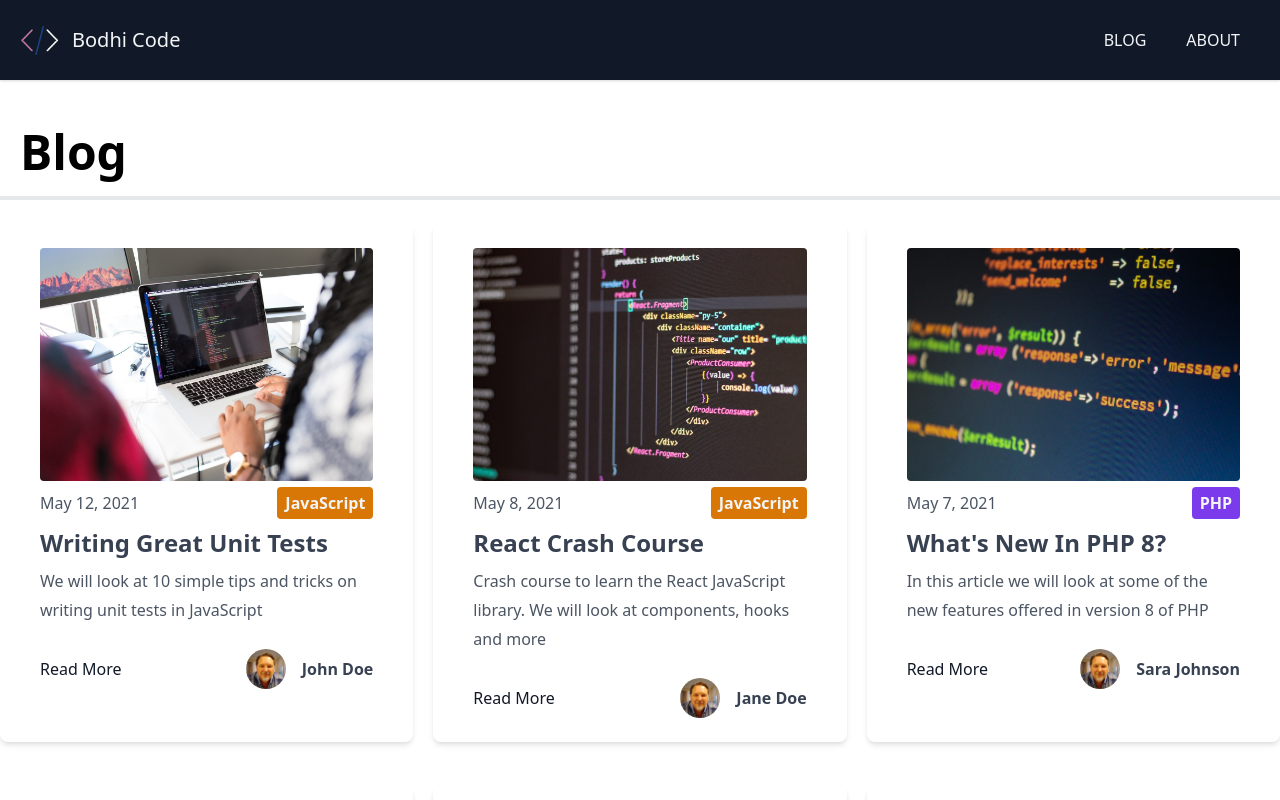
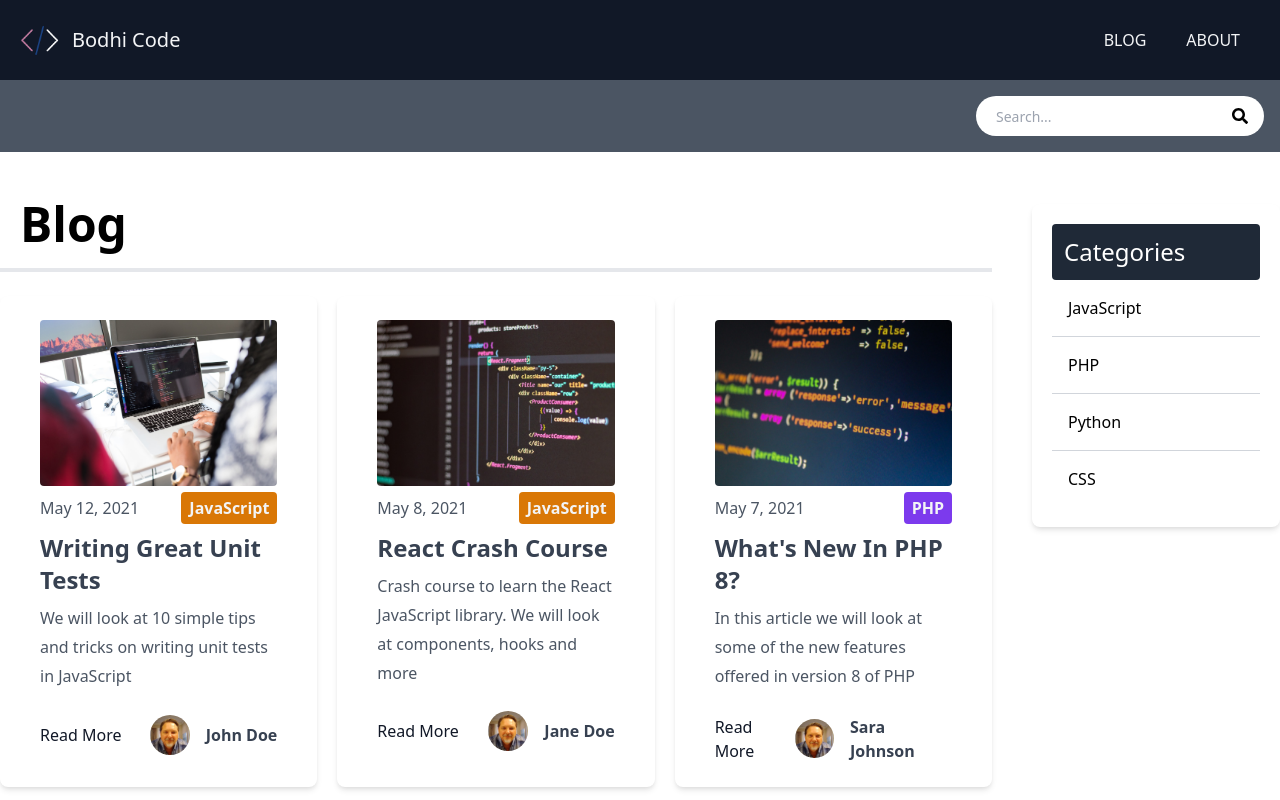
Before and after one commit to webmatters/bodhi-blog, a Next.js app: page /blog/page/1 in a window 1280 px wide. Shown: the top 800 px of the page. Built offline with nearby package versions, Linux system fonts and the light colour scheme.

Commit message:
Adds categories sidebar and beginning of search component.

```diff
--- /dev/null
+++ b/components/CategoryList.js
@@ -0,0 +1,22 @@
+import Link from "next/link"
+
+export default function CategoryList({ categories }) {
+  return (
+    <div className="w-full p-5 bg-white rounded-lg shadow-md mt-6">
+      <h3 className="text-2xl bg-gray-800 text-white p-3 rounded">
+        Categories
+      </h3>
+      <ul className="divide-y divide-gray-300">
+        {categories.map((category, index) => (
+          <Link
+            href={`/blog/category/${category.toLowerCase(0)}`}
+            key={index}
+            passHref
+          >
+            <li className="p-4 cursor-pointer hover:bg-gray-50">{category}</li>
+          </Link>
+        ))}
+      </ul>
+    </div>
+  )
+}
--- a/components/Layout.js
+++ b/components/Layout.js
@@ -1,5 +1,6 @@
 import Head from "next/head"
 import Header from "./Header"
+import Search from './Search'
 
 export default function Layout({ title, keywords, description, children }) {
   return (
@@ -11,6 +12,7 @@
         <link rel="icon" href="/favicon.ico" />
       </Head>
       <Header />
+      <Search />
       <main className="container mx-auto my-7">{children}</main>
     </div>
   )
--- /dev/null
+++ b/components/Search.js
@@ -0,0 +1,23 @@
+import { useState, useEffect } from "react"
+import { FaSearch } from 'react-icons/fa'
+
+export default function Search() {
+  const [searchTerm, setSearchTerm] = useState('')
+  const [searchResults, setSearchResults] = useState([])
+
+  return (
+    <div className="relative bg-gray-600 p-4">
+      <div className="container mx-auto flex items-center justify-center md:justify-end">
+        <div className="relative text-gray-600 w-72">
+          <form>
+            <input type="search" name="search" id="search"  value={searchTerm}
+            onChange={(e) => setSearchTerm(e.target.value)}
+            className="bg-white h-10 px-5 pr-10 rounded-full text-sm w-72 focus:outline-none"
+            placeholder="Search..." />
+            <FaSearch className="absolute top-0 right-0 text-black mt-3 mr-4" />
+          </form>
+        </div>
+      </div>
+    </div>
+  )
+}
--- a/jsconfig.json
+++ b/jsconfig.json
@@ -4,7 +4,8 @@
     "paths": {
       "@/components/*": ["components/*"],
       "@/config/*": ["config/*"],
-      "@/utils/*": ["utils/*"]
+      "@/utils/*": ["utils/*"],
+      "@/lib/*": ["lib/*"]
     }
   }
 }
--- /dev/null
+++ b/lib/posts.js
@@ -0,0 +1,26 @@
+import fs from "fs"
+import path from "path"
+import matter from "gray-matter"
+
+import { sortByDate } from "@/utils/index"
+
+const files = fs.readdirSync(path.join("posts"))
+
+export function getPosts() {
+  const posts = files.map((filename) => {
+    const slug = filename.replace(".md", "")
+
+    const markdownContent = fs.readFileSync(
+      path.join("posts", filename),
+      "utf-8"
+    )
+
+    const { data: frontmatter } = matter(markdownContent)
+
+    return {
+      slug,
+      frontmatter,
+    }
+  })
+  return posts.sort(sortByDate)
+}
--- a/package.json
+++ b/package.json
@@ -13,7 +13,8 @@
     "marked": "^3.0.4",
     "next": "11.1.2",
     "react": "17.0.2",
-    "react-dom": "17.0.2"
+    "react-dom": "17.0.2",
+    "react-icons": "^4.2.0"
   },
   "devDependencies": {
     "autoprefixer": "^10.3.4",
--- a/pages/blog/category/[category_name].js
+++ b/pages/blog/category/[category_name].js
@@ -1,23 +1,35 @@
 import fs from "fs"
 import path from "path"
-import Link from "next/link"
 import matter from "gray-matter"
 
+import { getPosts } from "@/lib/posts"
 import Layout from "@/components/Layout"
 import Post from "@/components/Post"
-import { sortByDate } from "@/utils/index"
+import CategoryList from "@/components/CategoryList"
 
-export default function CategoryBlogPage({ posts, categoryName }) {
+export default function CategoryBlogPage({ posts, categoryName, categories }) {
   return (
     <Layout>
+      <div className="flex justify-between">
+        <div className="w-3/4 mr-10">
           <h1 className="text-5xl border-b-4 p-5 font-bold">
             {categoryName} Articles
           </h1>
 
           <div className="grid md:grid-cols-2 lg:grid-cols-3 gap-5">
             {posts.map((post, index) => (
-          <Post key={index} frontmatter={post.frontmatter} slug={post.slug} />
+              <Post
+                key={index}
+                frontmatter={post.frontmatter}
+                slug={post.slug}
+              />
             ))}
+          </div>
+        </div>
+
+        <div className="w-1/4">
+          <CategoryList categories={categories} />
+        </div>
       </div>
     </Layout>
   )
@@ -49,21 +61,11 @@
 export async function getStaticProps({ params: { category_name } }) {
   const files = fs.readdirSync(path.join("posts"))
 
-  const posts = files.map((filename) => {
-    const slug = filename.replace(".md", "")
+  const posts = getPosts()
 
-    const markdownContent = fs.readFileSync(
-      path.join("posts", filename),
-      "utf-8"
-    )
-
-    const { data: frontmatter } = matter(markdownContent)
-
-    return {
-      slug,
-      frontmatter,
-    }
-  })
+  // Get categories for sidebar
+  const categories = posts.map((post) => post.frontmatter.category)
+  const uniqueCategories = [...new Set(categories)]
 
   // Filter posts by category
   const categoryPosts = posts.filter(
@@ -72,8 +74,9 @@
 
   return {
     props: {
-      posts: categoryPosts.sort(sortByDate),
+      posts: categoryPosts,
       categoryName: categoryPosts[0].frontmatter.category,
+      categories: uniqueCategories,
     },
   }
 }
--- a/pages/blog/page/[page_index].js
+++ b/pages/blog/page/[page_index].js
@@ -1,24 +1,36 @@
 import fs from "fs"
 import path from "path"
-import matter from "gray-matter"
 
+import { getPosts } from "@/lib/posts"
+import { POSTS_PER_PAGE } from "@/config/index"
 import Layout from "@/components/Layout"
 import Post from "@/components/Post"
 import Pagination from "@/components/Pagination"
-import { sortByDate } from "@/utils/index"
-import { POSTS_PER_PAGE } from "@/config/index"
+import CategoryList from "@/components/CategoryList"
 
-export default function BlogPage({ posts, numPages, currentPage }) {
+export default function BlogPage({ posts, numPages, currentPage, categories }) {
   return (
     <Layout>
-      <h1 className="text-5xl border-b-4 p-5 font-bold">Blog</h1>
+      <div className="flex justify-between">
+        <div className="w-4/5 mr-10">
+          <h1 className="text-5xl border-b-4 p-5 font-bold">Blog</h1>
 
-      <div className="grid md:grid-cols-2 lg:grid-cols-3 gap-5">
-        {posts.map((post, index) => (
-          <Post key={index} frontmatter={post.frontmatter} slug={post.slug} />
-        ))}
+          <div className="grid md:grid-cols-2 lg:grid-cols-3 gap-5">
+            {posts.map((post, index) => (
+              <Post
+                key={index}
+                frontmatter={post.frontmatter}
+                slug={post.slug}
+              />
+            ))}
+          </div>
+          <Pagination currentPage={currentPage} numPages={numPages} />
+        </div>
+
+        <div className="w-1/5">
+          <CategoryList categories={categories} />
+        </div>
       </div>
-      <Pagination currentPage={currentPage} numPages={numPages} />
     </Layout>
   )
 }
@@ -45,33 +57,25 @@
   const page = parseInt((params && params.page_index) || 1)
   const files = fs.readdirSync(path.join("posts"))
 
-  const posts = files.map((filename) => {
-    const slug = filename.replace(".md", "")
+  const posts = getPosts()
 
-    const markdownContent = fs.readFileSync(
-      path.join("posts", filename),
-      "utf-8"
-    )
-
-    const { data: frontmatter } = matter(markdownContent)
-
-    return {
-      slug,
-      frontmatter,
-    }
-  })
+  // Get categories for sidebar
+  const categories = posts.map((post) => post.frontmatter.category)
+  const uniqueCategories = [...new Set(categories)]
 
   const numPages = Math.ceil(files.length / POSTS_PER_PAGE)
   const pageIndex = page - 1
-  const orderedPosts = posts
-    .sort(sortByDate)
-    .slice(pageIndex * POSTS_PER_PAGE, (pageIndex + 1) * POSTS_PER_PAGE)
+  const orderedPosts = posts.slice(
+    pageIndex * POSTS_PER_PAGE,
+    (pageIndex + 1) * POSTS_PER_PAGE
+  )
 
   return {
     props: {
       posts: orderedPosts,
       numPages,
       currentPage: page,
+      categories: uniqueCategories,
     },
   }
 }
--- a/pages/index.js
+++ b/pages/index.js
@@ -1,11 +1,8 @@
-import fs from "fs"
-import path from "path"
 import Link from "next/link"
-import matter from "gray-matter"
 
 import Layout from "@/components/Layout"
 import Post from "@/components/Post"
-import { sortByDate } from "@/utils/index"
+import { getPosts } from "@/lib/posts"
 
 export default function HomePage({ posts }) {
   return (
@@ -29,27 +26,9 @@
 
 // Runs on the server
 export async function getStaticProps() {
-  const files = fs.readdirSync(path.join("posts"))
-
-  const posts = files.map((filename) => {
-    const slug = filename.replace(".md", "")
-
-    const markdownContent = fs.readFileSync(
-      path.join("posts", filename),
-      "utf-8"
-    )
-
-    const { data: frontmatter } = matter(markdownContent)
-
-    return {
-      slug,
-      frontmatter,
-    }
-  })
-
   return {
     props: {
-      posts: posts.sort(sortByDate).slice(0, 6),
+      posts: getPosts().slice(0, 6),
     },
   }
 }
```
Also changed, not shown: 1 other file (tests, documents, lock files or other folders). Lines whose indentation alone changed are shown as unchanged.
